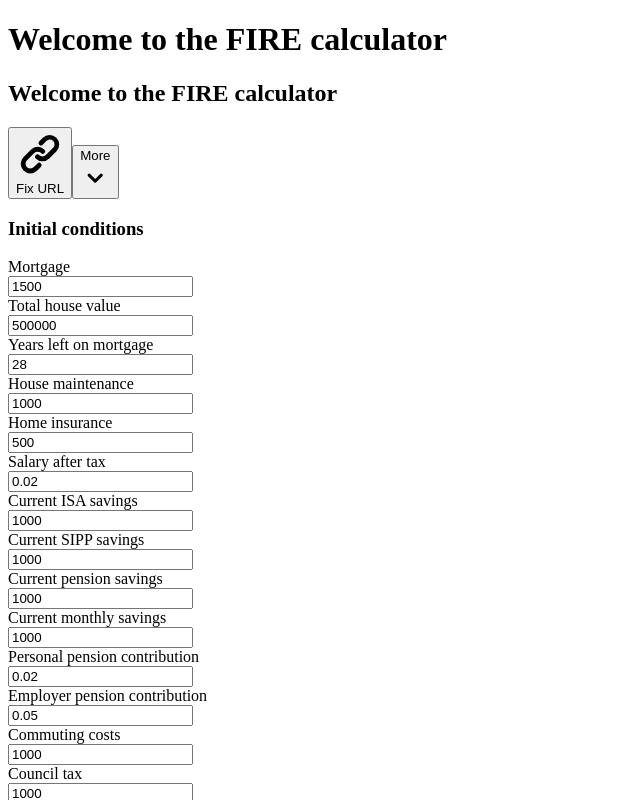
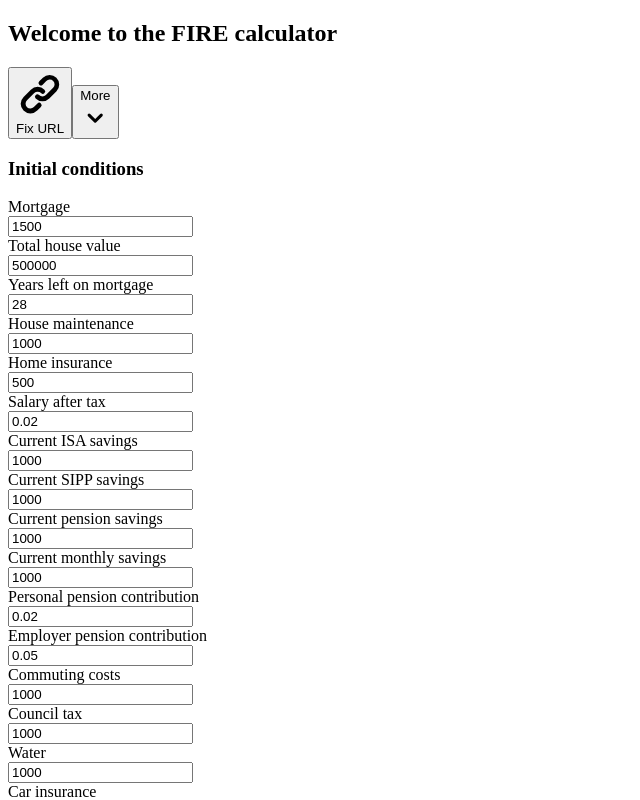
Before and after one commit to dwl285/fire-app, a Next.js app: page / in a window 1280 px wide. Shown: the top 800 px of the page, without its empty margins (0-640 px from the left). Built offline with nearby package versions, Linux system fonts and the light colour scheme.

Commit message:
remove header from index

```diff
--- a/pages/index.tsx
+++ b/pages/index.tsx
@@ -5,7 +5,6 @@
 
 function Index() {
   return <div >
-    <h1 >Welcome to the FIRE calculator</h1>
     <Header title="Welcome to the FIRE calculator" />
     <InputGroup title="Initial conditions">
       {Conditions.list().map(i =>
```
